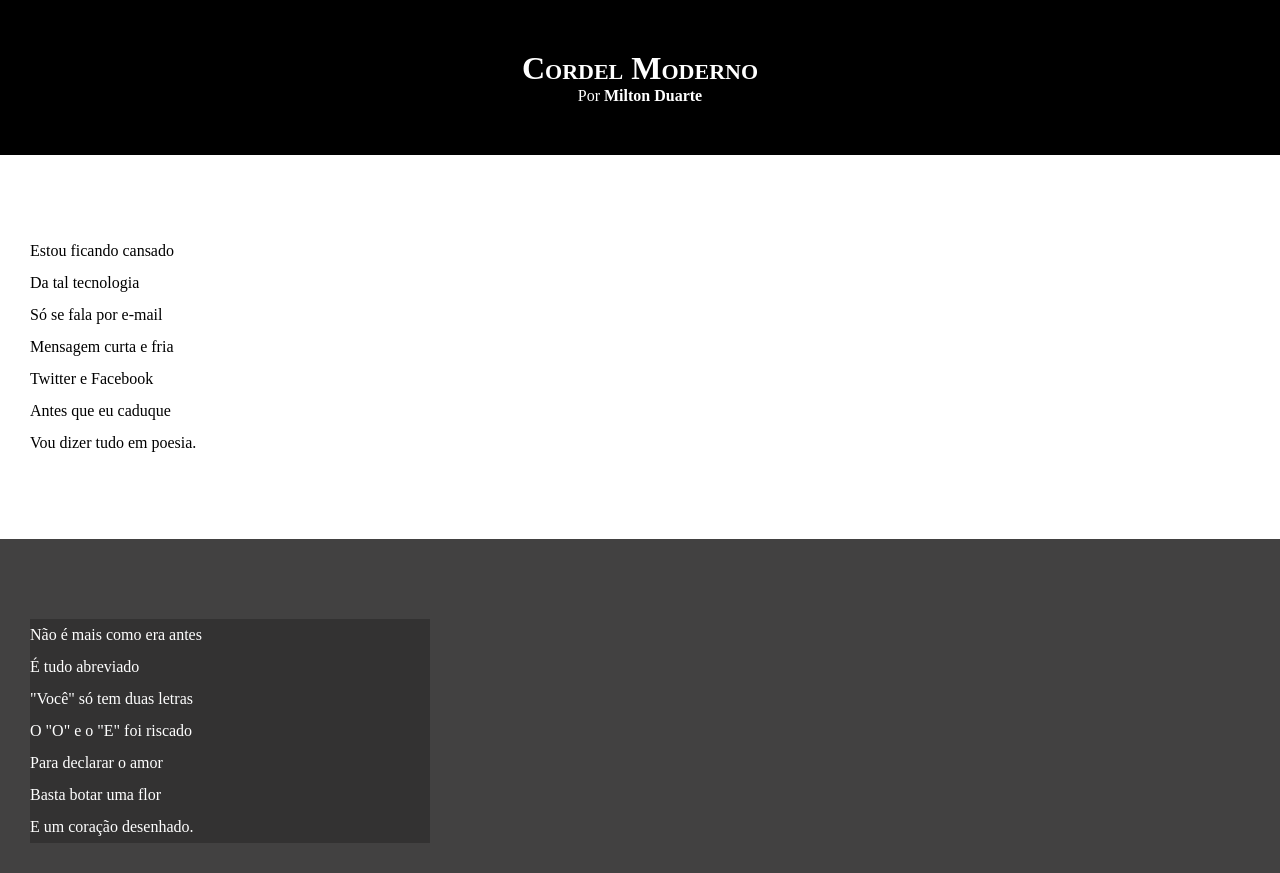
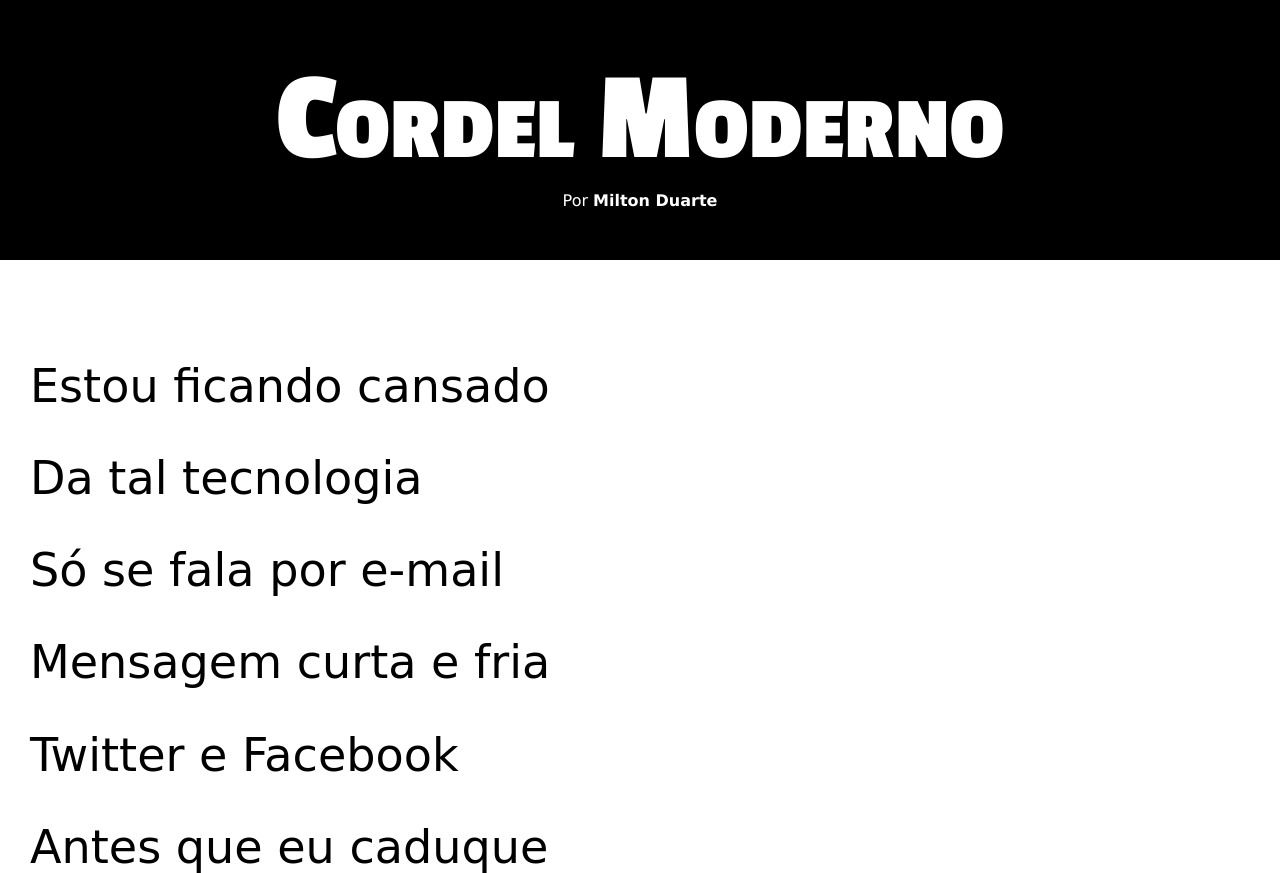
Before and after one commit to joaoooDias/html-css, a plain HTML site: page desafios/desafio012/index.html in a window 1280 px wide. Shown: the top 873 px of the page. Drawn offline with Linux system fonts and the light colour scheme.

Commit message:
atualização de estilos, desafios 12

```diff
--- a/desafios/desafio012/estilo/style.css
+++ b/desafios/desafio012/estilo/style.css
@@ -1,13 +1,25 @@
 @charset "UTF-8";
+
+@import url('https://fonts.googleapis.com/css2?family=Passion+One:wght@400;700;900&family=Sriracha&display=swap');
+
+@import url('https://fonts.googleapis.com/css2?family=Sriracha&display=swap');
+
+:root{
+    --fonte01: Verdana, Geneva, Tahoma, sans-serif;
+    --fonte02: 'Passion One', cursive;
+    --fonte03: 'Sricha', cursive;
+}
 
 * {
     margin: 0px;
     padding: 0px;
+
 }
 
 html, body{
     min-height: 100vh;
     background-color: darkgray;
+    font-family: var(--fonte01);
 }
 
 header{
@@ -20,6 +32,8 @@ header > h1 {
     padding-top: 50px;
     /*text-transform: uppercase; -- Pode ser utilizado para deixar tudo em maisculo*/
     font-variant: small-caps;
+    font-family: var(--fonte02);
+    font-size: 10vw;
 }
 
 header > p {
@@ -42,6 +56,8 @@ section{
     padding-bottom: 10vh;
     line-height: 2em;
     padding-left: 30px;
+    font-family: var(--fonte03);
+    font-size: 3.6vw;
 }
 section.normal{
     background-color: white;
@@ -56,7 +72,8 @@ section.imagem{
 
 section.imagem>p{
     background-color: rgba(0, 0, 0, 0.233);
-    width: 400px;
+    display: inline-block;
+    padding: 5px;
 }
 
 footer{
```
